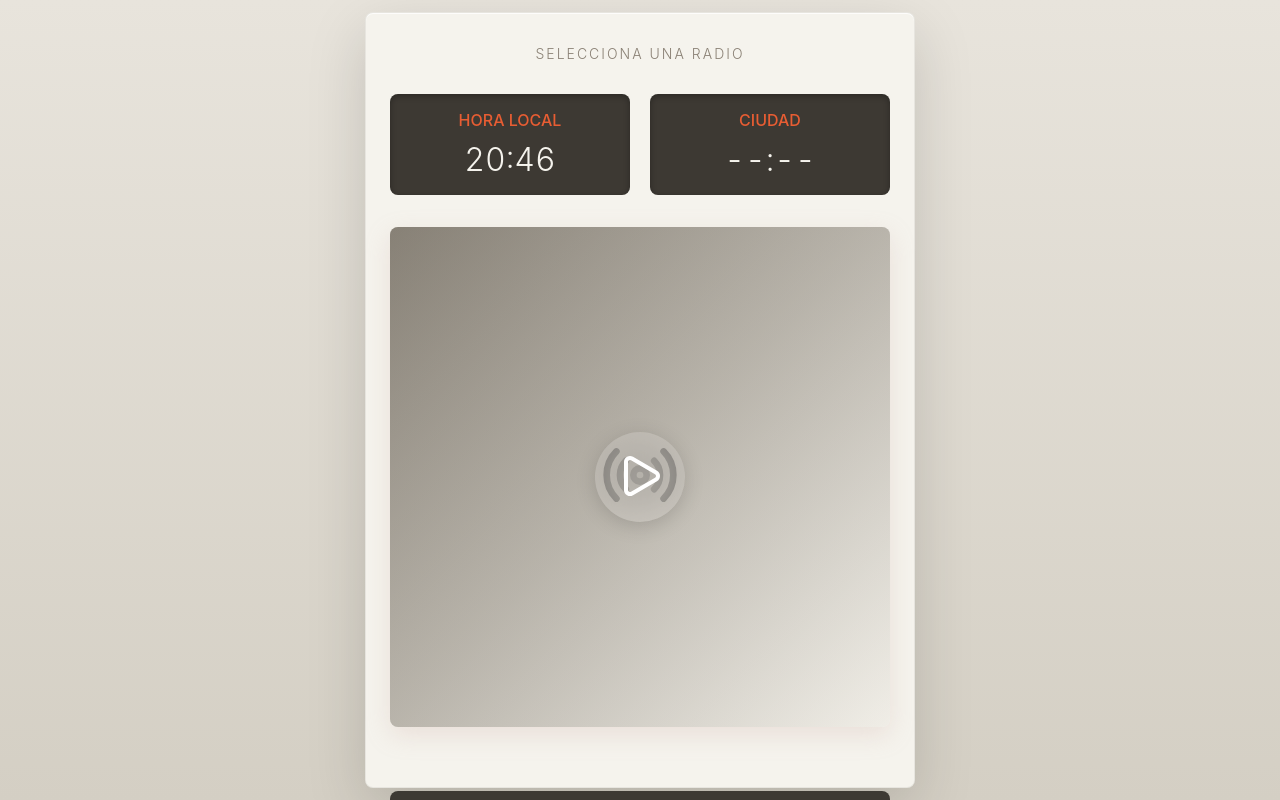
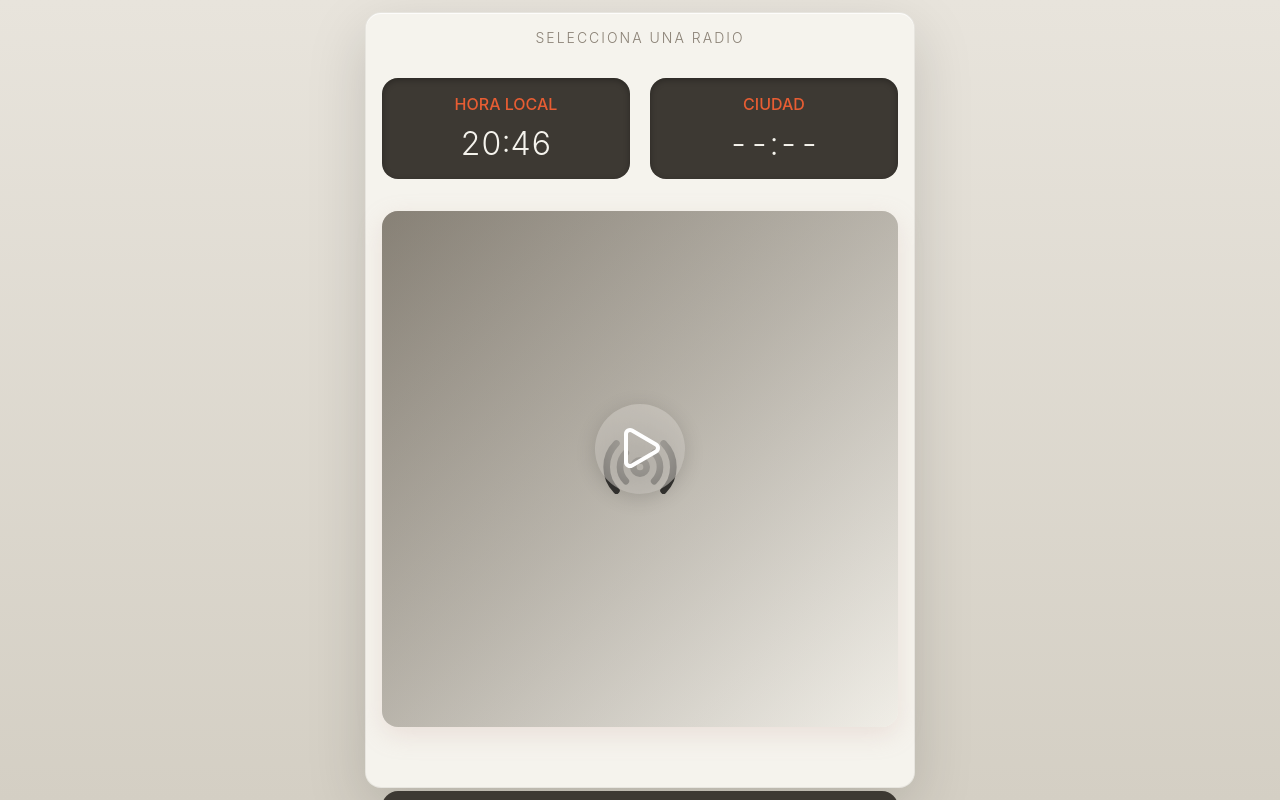
Before and after one commit to juanjorogado/random-radio, a React (Create React App) app: page / in a window 1280 px wide. Built offline with nearby package versions, Linux system fonts and the light colour scheme.

Commit message:
Refactor RadioApp styles for improved layout and consistency. Updated border radii, padding, and dimensions for various elements, including wave indicators and buttons, to enhance visual coherence. Adjusted animation properties for smoother transitions.

```diff
--- a/src/RadioApp.css
+++ b/src/RadioApp.css
@@ -103,8 +103,8 @@
   height: calc(100vh - 24px);
   min-height: 700px;
   background: var(--color-surface);
-  border-radius: var(--radius-sm);
-  padding: var(--space-2xl) var(--space-xl);
+  border-radius: var(--radius-md);
+  padding: var(--space-md);
   display: flex;
   flex-direction: column;
   gap: var(--space-2xl);
@@ -147,8 +147,8 @@
 
 .wave-indicator {
   position: relative;
-  width: 10px;
-  height: 10px;
+  width: 8px;
+  height: 8px;
 }
 
 .wave-indicator::before {
@@ -156,8 +156,8 @@
   position: absolute;
   top: 50%;
   left: 50%;
-  width: 10px;
-  height: 10px;
+  width: 8px;
+  height: 8px;
   background: var(--color-primary-dark);
   border-radius: var(--radius-full);
   transform: translate(-50%, -50%);
@@ -185,17 +185,17 @@
 
 @keyframes wave {
   0% {
-    width: 10px;
-    height: 10px;
+    width: 8px;
+    height: 8px;
     opacity: 0.0;
     transform: translate(-50%, -50%) scale(1);
   }
   35% {
-    opacity: 0.9;
+    opacity: 0.7;
   }
   100% {
-    width: 22px;
-    height: 22px;
+    width: 16px;
+    height: 16px;
     opacity: 0;
     transform: translate(-50%, -50%) scale(1.02);
   }
@@ -213,7 +213,7 @@
 
 .clock-item {
   background: var(--color-display-bg);
-  border-radius: var(--radius-sm);
+  border-radius: var(--radius-md);
   padding: var(--space-md);
   text-align: center;
   box-shadow: inset 0 2px 6px var(--color-shadow-strong);
@@ -248,7 +248,7 @@
   /* flex: 1; <-- ELIMINADO para forzar tamaño */
   width: 100%; /* AÑADIDO */
   aspect-ratio: 1 / 1; /* AÑADIDO: Formato 1:1 */
-  border-radius: var(--radius-sm);
+  border-radius: var(--radius-md);
   background: var(--gradient-cover);
   position: relative;
   display: flex;
@@ -302,9 +302,11 @@
   position: absolute;
   inset: 0;
   display: flex;
+  flex-direction: column;
   align-items: center;
   justify-content: center;
-  gap: var(--space-4xl);
+  pointer-events: none;
+  gap: 0;
   z-index: 3;
 }
 
@@ -322,11 +324,17 @@
   transition: transform var(--motion-fast) ease-out,
     box-shadow var(--motion-fast) ease-out,
     background var(--motion-fast) ease-out;
+  pointer-events: auto;
 }
 
 .skip-button-overlay {
   width: calc(var(--button-size) * 0.7);
   height: calc(var(--button-size) * 0.7);
+  margin-top: 40px;
+}
+
+.play-button-overlay {
+  margin-bottom: 40px;
 }
 
 .play-button-overlay:active,
@@ -356,6 +364,7 @@
 }
 
 .marquee-content:not(.short) {
+  min-width: 200%;
   animation: marquee 22s linear infinite;
 }
 
@@ -398,7 +407,7 @@
   background: var(--color-display-bg);
   color: var(--color-display-text);
   border: none;
-  border-radius: var(--radius-sm);
+  border-radius: var(--radius-md);
   text-transform: uppercase;
   letter-spacing: 1px;
   cursor: pointer;
@@ -412,7 +421,7 @@
 .history-btn span {
   padding: 0 var(--space-xs);
   background: var(--color-primary);
-  border-radius: 4px;
+  border-radius: var(--radius-sm);
   margin-left: var(--space-sm);
   font-weight: var(--font-weight-medium);
 }
@@ -427,7 +436,7 @@
   height: calc(100vh - 24px);
   min-height: 700px;
   background: var(--color-surface);
-  border-radius: var(--radius-sm);
+  border-radius: var(--radius-md);
   display: flex;
   flex-direction: column;
   padding: var(--space-xl);
@@ -474,7 +483,7 @@
 }
 .history-list::-webkit-scrollbar-thumb {
   background-color: var(--color-text-muted);
-  border-radius: 4px;
+  border-radius: var(--radius-sm);
 }
 
 .history-item {
```
